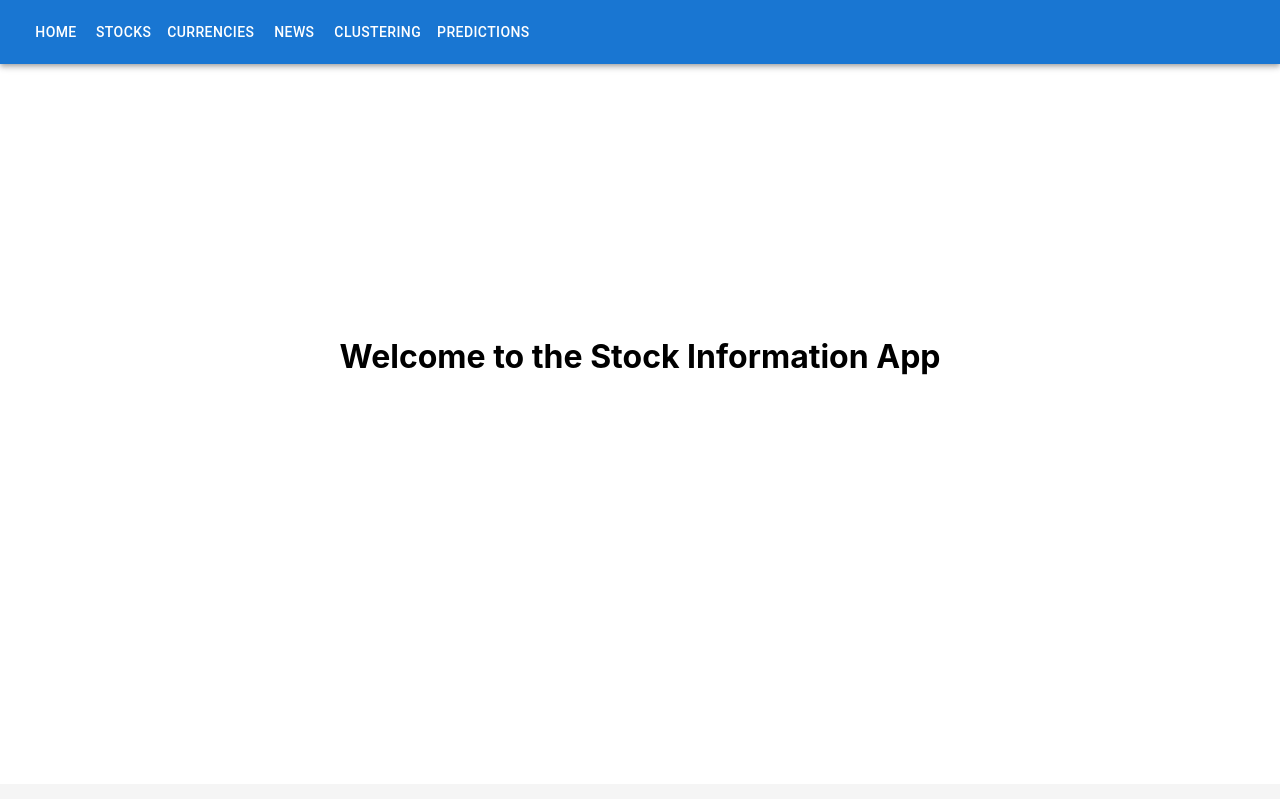
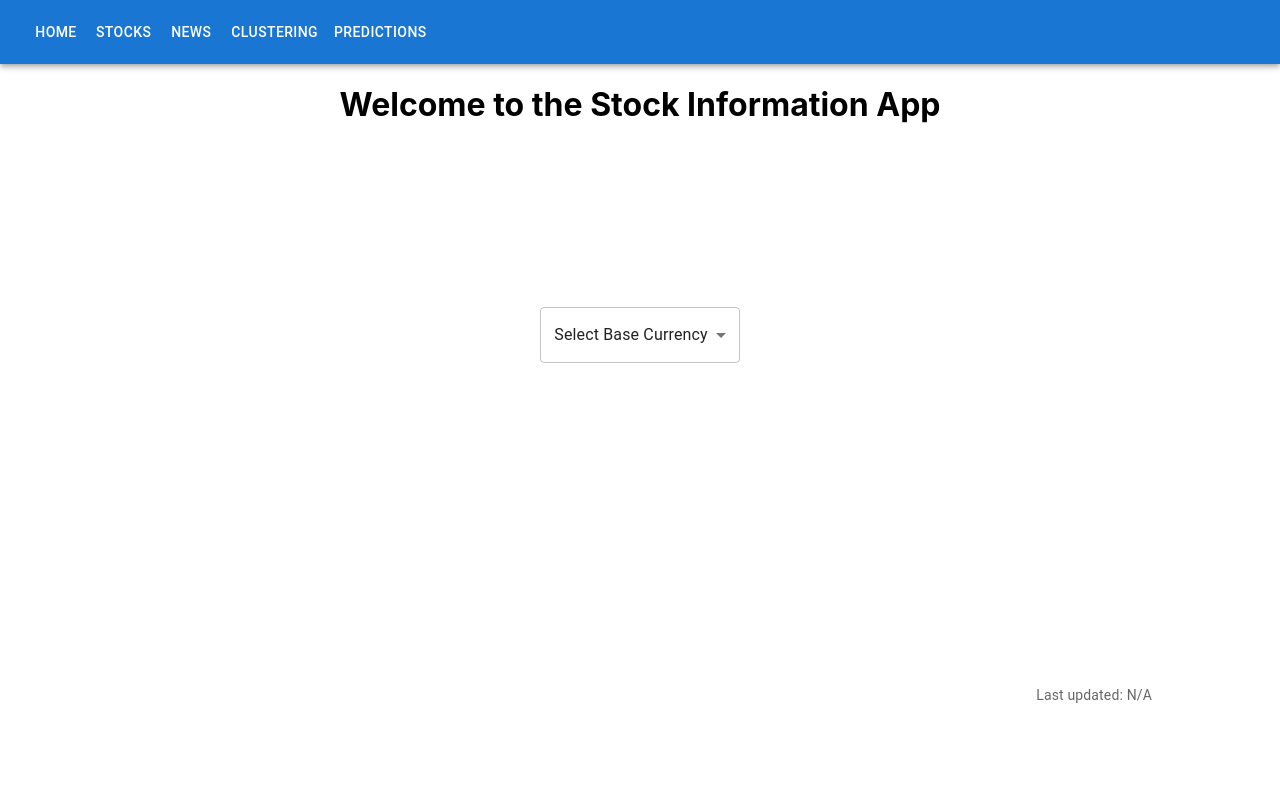
Before and after one commit to hunor11/financial_prediction_and_clustering, a React (Create React App) app in the folder frontend/: page / in a window 1280 px wide. Shown: the top 799 px of the page. Built offline with nearby package versions, Linux system fonts and the light colour scheme.

Commit message:
Moved currencies to homepage

```diff
--- a/frontend/src/App.js
+++ b/frontend/src/App.js
@@ -31,7 +31,9 @@ function App() {
             <Routes>
               <Route path="/" element={<HomePage />} />
               <Route path="/stocks" element={<StocksPage />} />
-              <Route path="/currencies" element={<CurrenciesPage />} />
+
+              {/* <Route path="/currencies" element={<CurrenciesPage />} /> */}
+
               <Route path="/news" element={<NewsPage />} />
               <Route path="/clustering" element={<ClusteringPage />} />
               <Route path="/predictions" element={<PredictionsPage />} />
--- a/frontend/src/components/Navbar.jsx
+++ b/frontend/src/components/Navbar.jsx
@@ -19,9 +19,9 @@ const Navbar = () => {
           <Button color="inherit" onClick={() => navigate('/stocks')}>
             Stocks
           </Button>
-          <Button color="inherit" onClick={() => navigate('/currencies')}>
+          {/* <Button color="inherit" onClick={() => navigate('/currencies')}>
             Currencies
-          </Button>
+          </Button> */}
           <Button color="inherit" onClick={() => navigate('/news')}>
             News
           </Button>
--- a/frontend/src/pages/HomePage.jsx
+++ b/frontend/src/pages/HomePage.jsx
@@ -3,6 +3,7 @@ import React from 'react';
 import { useNavigate } from 'react-router-dom';
 import { Button, Box } from '@mui/material';
 import BaseBox from '../components/BaseBox';
+import CurrenciesPage from './CurrenciesPage';
 
 const HomePage = () => {
   const navigate = useNavigate();
@@ -12,13 +13,17 @@ const HomePage = () => {
   };
 
   return (
-    <BaseBox>
+    <>
       <Box
         height={'30%'}
+        textAlign={'center'}
       >
         <h1>Welcome to the Stock Information App</h1>
       </Box>
-    </BaseBox>
+
+      <CurrenciesPage />
+    </>
+
   );
 };
 
```
